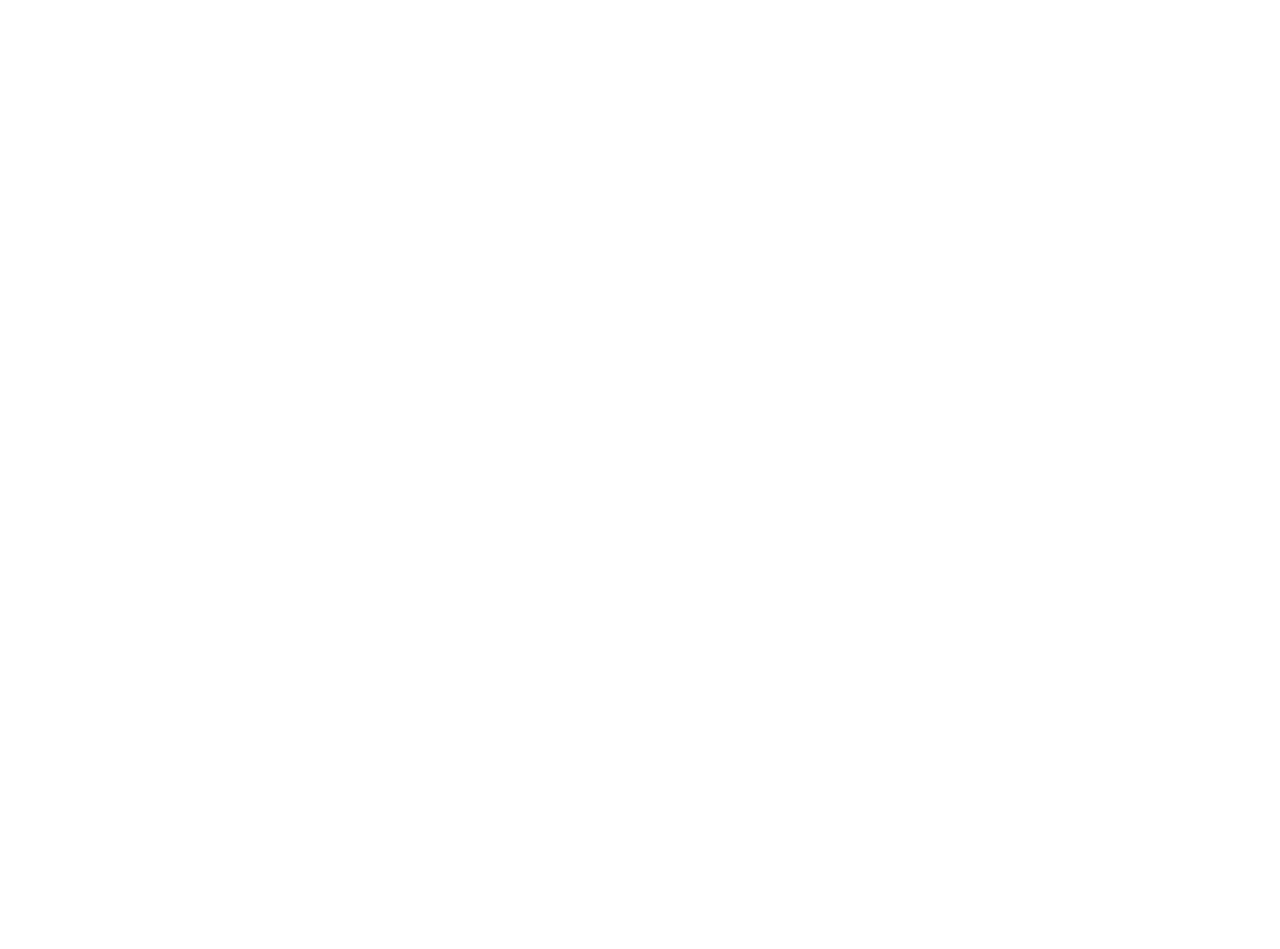
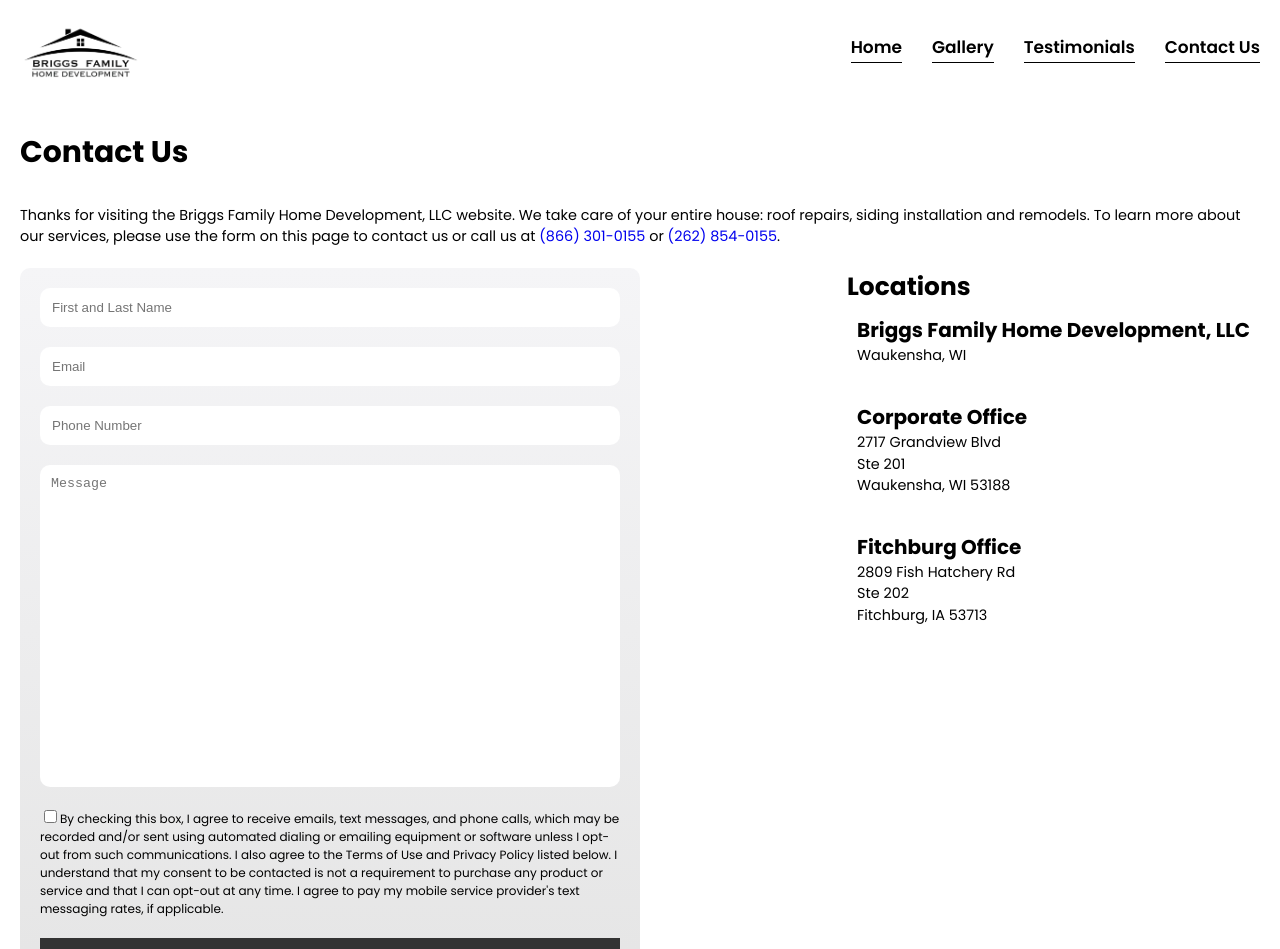
Before and after one commit to swe-thinhnguyen1701/briggs-family, a React (Vite) app: page /contact in a window 1280 px wide. Before the commit this address had no page. Shown: the top 949 px of the page. Before the commit the page ends 800 px from the top, so only its background shows below. Built offline with nearby package versions, Linux system fonts and the light colour scheme.

Commit message:
build contact page

```diff
--- /dev/null
+++ b/src/components/ContactForm.jsx
@@ -0,0 +1,59 @@
+import { useState } from "react";
+
+function ContactForm() {
+    const [phone, setPhone] = useState("");
+    const [agree, setAgree] = useState(false);
+
+    const formatPhoneNumber = (value) => {
+        const cleaned = value.replace(/\D/g, "");
+        const match = cleaned.match(/^(\d{0,3})(\d{0,3})(\d{0,4})$/);
+        if (match) {
+            const formatted = [
+                match[1] ? `(${match[1]})` : "",
+                match[2] ? ` ${match[2]}` : "",
+                match[3] ? `-${match[3]}` : "",
+            ].join("").trim();
+            return formatted;
+        }
+        return value;
+    };
+
+    const handlePhoneChange = (event) => {
+        setPhone(formatPhoneNumber(event.target.value));
+    };
+
+    const handleKeyDown = (event) => {
+        // Allow control keys (backspace, arrow keys) and numeric input
+        if (!/[0-9]/.test(event.key) && event.key !== "Backspace" && event.key !== "ArrowLeft" && event.key !== "ArrowRight" && event.key !== "Tab") {
+            event.preventDefault();
+        }
+    };
+    return (
+        <form>
+            <input type="text" placeholder="First and Last Name" maxLength={50} />
+            <input type="email" placeholder="Email" maxLength={50} />
+            <input
+                type="text"
+                placeholder="Phone Number"
+                maxLength={14}
+                value={phone}
+                onChange={handlePhoneChange}
+                onKeyDown={handleKeyDown} />
+            <textarea placeholder="Message" maxLength={500} rows={20} />
+            <div className="input-group">
+                <input
+                type="checkbox"
+                name=""
+                id="agree"
+                checked={agree}
+                onChange={(e) => setAgree(e.target.checked)} />
+                <label htmlFor="agree">
+                    By checking this box, I agree to receive emails, text messages, and phone calls, which may be recorded and/or sent using automated dialing or emailing equipment or software unless I opt-out from such communications. I also agree to the Terms of Use and Privacy Policy listed below. I understand that my consent to be contacted is not a requirement to purchase any product or service and that I can opt-out at any time. I agree to pay my mobile service provider's text messaging rates, if applicable.
+                </label>
+            </div>
+            <button type="submit" className="btn submit-btn">Submit</button>
+        </form>
+    );
+}
+
+export default ContactForm;
--- a/src/components/NavBar.jsx
+++ b/src/components/NavBar.jsx
@@ -48,7 +48,7 @@
                             <Link to="/testimonials"  className={currentPage === "/testimonials" ? "link highlight" : "link"}>Testimonials</Link>
                         </li>
                         <li className="menu-item">
-                            <Link to="/" className="link">Home</Link>
+                            <Link to="/contact" className={currentPage === "/contact" ? "link highlight" : "link"}>Contact Us</Link>
                         </li>
                     </ul>
                 </div>
--- a/src/index.css
+++ b/src/index.css
@@ -389,7 +389,8 @@
 .policy-page h1,
 .faq-page h1,
 .testimonial-page h1,
-.gallery-page h1 {
+.gallery-page h1,
+.contact-page h1 {
   margin-top: 10px;
   margin-bottom: 30px;
 }
@@ -400,7 +401,8 @@
 }
 
 .policy-page section,
-.faq-page section {
+.faq-page section,
+.contact-page section {
   margin-bottom: 20px;
 }
 
@@ -432,11 +434,25 @@
   transform: scale(1.05);
 }
 
+.contact-page form {
+  margin-bottom: 25px;
+}
+
+.contact-page .location{
+  margin-bottom: 15px;
+  padding: 10px;
+}
+
+.contact-page .location h3 {
+  font-size: 1.5rem;
+}
+
 @media screen and (min-width: 768px) {
   .policy-page,
   .faq-page,
   .testimonial-page,
-  .gallery-page {
+  .gallery-page,
+  .contact-page{
     padding: 20px;
   }
 
@@ -448,6 +464,15 @@
 
   .gallery-page .img-container{
     width: 45%;
+  }
+
+  .contact-page section:last-child{
+    display: flex;
+    justify-content: space-between;
+  }
+
+  .contact-page .location h3{
+    font-size: 2rem;
   }
 }
 
@@ -474,6 +499,57 @@
 
 .review:hover {
   background-color: var(--footer-bg-clr);
+}
+
+/* contact form */
+form {
+  display: flex;
+  flex-direction: column;
+  gap: 20px;
+  background: linear-gradient(0, rgba(229,229,229,1) 0%, var(--footer-bg-clr) 100%);
+  padding: 20px 0;
+}
+
+form input, form textarea {
+  padding: 10px;
+  border-color: transparent;
+  border-radius: 10px;
+  outline: none;
+  transition-property: border-color;
+}
+
+form textarea{
+  resize: none;
+}
+
+form input:focus, form textarea:focus{
+  border-color: var(--black-clr);
+}
+
+form .submit-btn {
+  background-color: #333;
+  font-weight: bold;
+  color: var(--white-clr);
+  cursor: pointer;
+}
+
+form .submit-btn:hover{
+  background-color: #585858;
+}
+
+@media screen and (min-width: 768px){
+  form{
+    width: 50%;
+    padding: 20px;
+    border-radius: 10px;
+  }
+}
+
+/* button */
+.btn {
+  background-color: unset;
+  border: 0;
+  padding: 10px;
 }
 
 /* home page */
@@ -630,7 +706,9 @@
 footer .list .list-item:nth-child(3) .footer-info .link,
 .hero .container .contact-link span,
 .review,
-.gallery-page .img-container img {
+.gallery-page .img-container img,
+form input, form textarea,
+form .submit-btn {
   transition-duration: var(--timing-duration);
   transition-timing-function: var(--timing-function);
 }
--- a/src/main.jsx
+++ b/src/main.jsx
@@ -10,6 +10,7 @@
 import FAQPage from './pages/FAQPage.jsx';
 import TestimonialPage from './pages/TestimonialPage.jsx';
 import GalleryPage from './pages/GalleryPage.jsx';
+import ContactPage from './pages/ContactPage.jsx';
 
 const router = createBrowserRouter([
   {
@@ -37,6 +38,10 @@
         path: '/gallery',
         element: <GalleryPage />,
       },
+      {
+        path: '/contact',
+        element: <ContactPage />,
+      },
     ],
   },
 ]);
--- /dev/null
+++ b/src/pages/ContactPage.jsx
@@ -0,0 +1,36 @@
+import ContactForm from "../components/ContactForm";
+
+function ContactPage() {
+    return (
+        <article className="contact-page">
+            <section>
+                <h1>Contact Us</h1>
+                <p>Thanks for visiting the Briggs Family Home Development, LLC website. We take care of your entire house: roof repairs, siding installation and remodels. To learn more about our services, please use the form on this page to contact us or call us at <a href="tel:+18663010155" className="link">(866) 301-0155</a> or <a href="tel:+12628540155" className="link">(262) 854-0155</a>.</p>
+            </section>
+            <section>
+                <ContactForm />
+                <div className="locations-container">
+                    <h2>Locations</h2>
+                    <div className="location">
+                        <h3>Briggs Family Home Development, LLC</h3>
+                        <p>Waukensha, WI</p>
+                    </div>
+                    <div className="location">
+                        <h3>Corporate Office</h3>
+                        <p>2717 Grandview Blvd</p>
+                        <p>Ste 201</p>
+                        <p>Waukensha, WI 53188</p>
+                    </div>
+                    <div className="location">
+                        <h3>Fitchburg Office</h3>
+                        <p>2809 Fish Hatchery Rd</p>
+                        <p>Ste 202</p>
+                        <p>Fitchburg, IA 53713</p>
+                    </div>
+                </div>
+            </section>
+        </article>
+    )
+}
+
+export default ContactPage;
```
